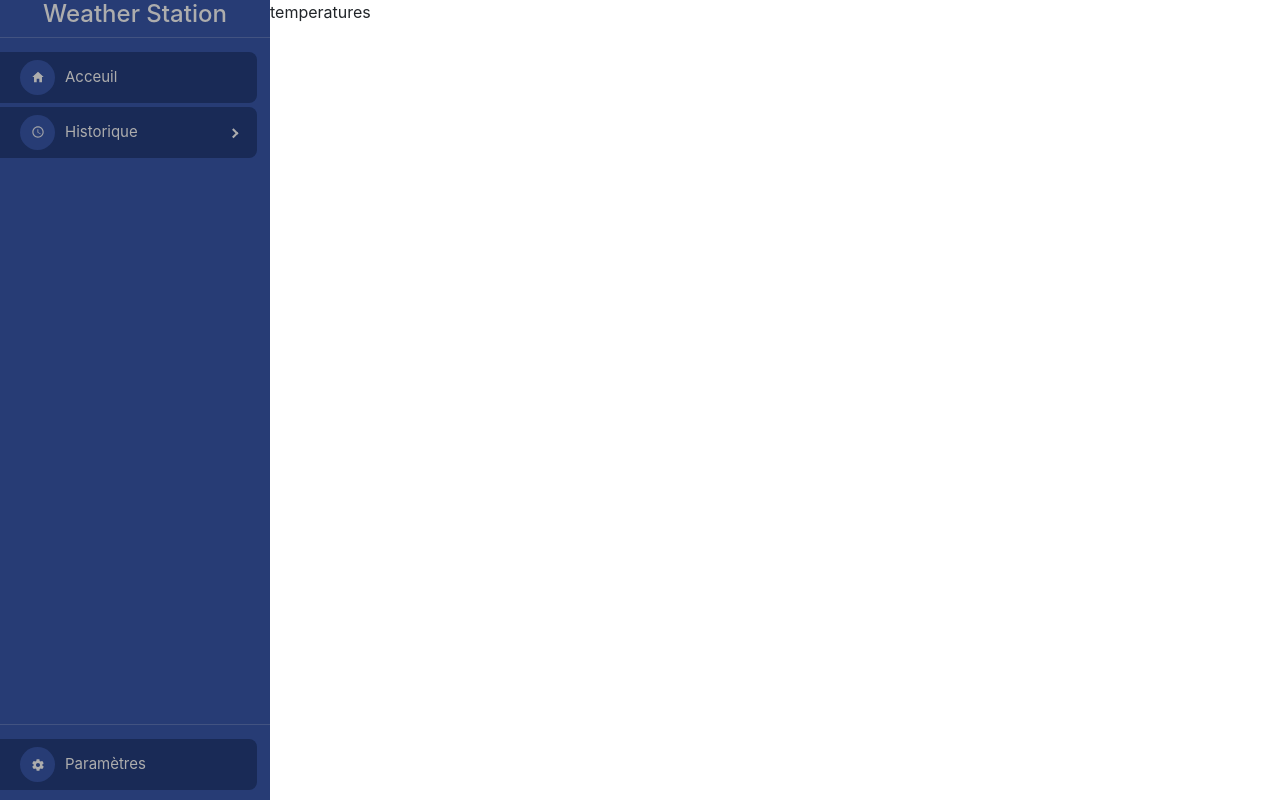
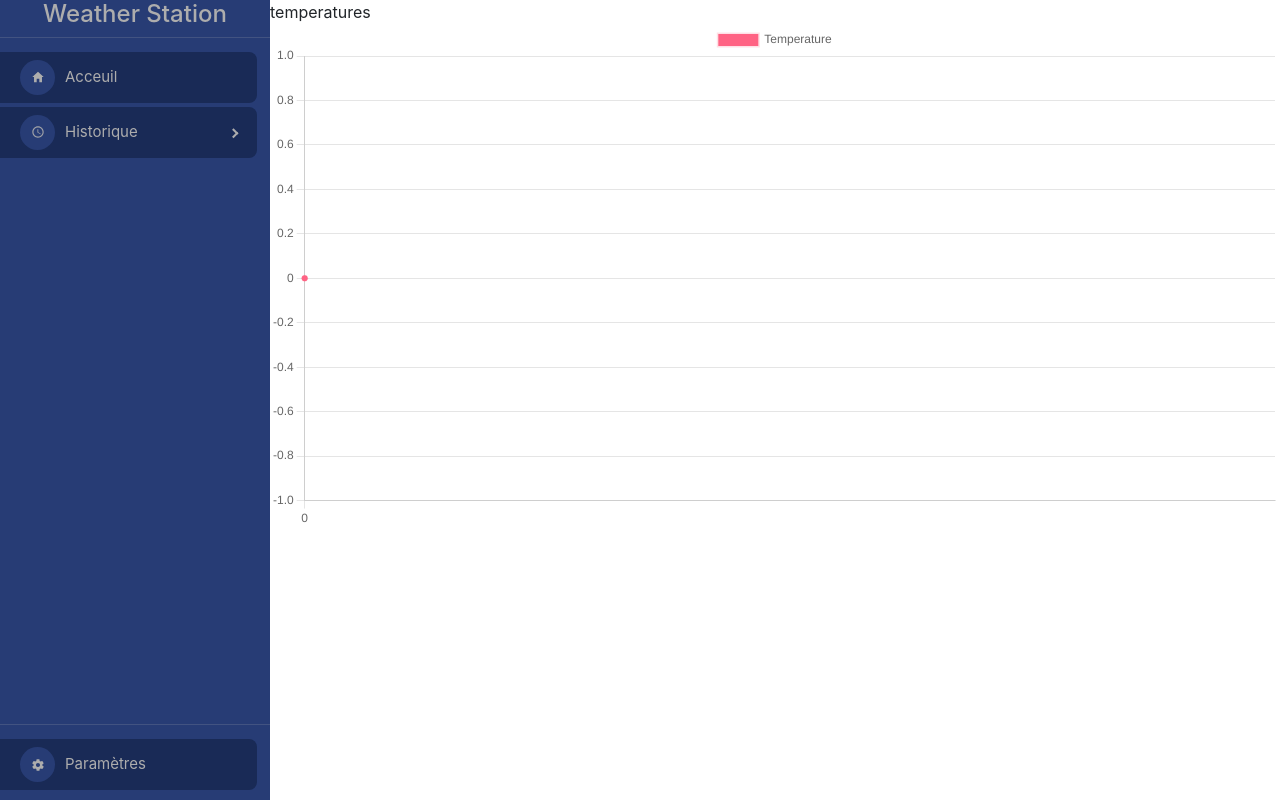
Before and after one commit to kgtb32/WeatherStation, a React (Create React App) app in the folder webapp/: page /temperatures in a window 1280 px wide. Built offline with nearby package versions, Linux system fonts and the light colour scheme; no server answers; the database is empty.

Commit message:
Webapp : page temperature graph

```diff
--- a/webapp/package.json
+++ b/webapp/package.json
@@ -7,11 +7,13 @@
     "@testing-library/react": "^11.2.7",
     "@testing-library/user-event": "^12.8.3",
     "bootstrap": "4.6.0",
+    "chart.js": "^3.5.1",
+    "dayjs": "^1.10.7",
     "firebase": "^9.1.3",
     "i18next": "^21.3.3",
     "i18next-browser-languagedetector": "^6.1.2",
     "react": "^17.0.2",
-    "react-charts": "^2.0.0-beta.7",
+    "react-chartjs-2": "^3.2.0",
     "react-dom": "^17.0.2",
     "react-i18next": "^11.12.0",
     "react-icons": "^4.3.1",
--- a/webapp/src/components/ChartData/ChartData.js
+++ b/webapp/src/components/ChartData/ChartData.js
@@ -1,50 +1,39 @@
-import React from 'react'
-import { Chart } from 'react-charts'
+import React from 'react';
+import { Line } from 'react-chartjs-2';
+
 
 export default function ChartData(data) {
-  const temperature = React.useMemo(
-    () => [
+
+  const displayData = {
+      labels: data.data.data.map(e => e[0]),
+    // labels: ['5', '4', '3', '4', '5', '6'],
+    datasets: [
       {
-        label: 'Series 1',
-        data: [[0, 1], [1, 2], [2, 4], [3, 2], [4, 7]]
+        label: data.data.label,
+        data: data.data.data.map(e => e[1]),
+        fill: false,
+        backgroundColor: 'rgb(255, 99, 132)',
+        borderColor: 'rgba(255, 99, 132, 0.2)',
+      },
+    ],
+  };
+
+  const options = {
+    scales: {
+      y: {
+        beginAtZero: false
       }
-    ],
-    []
-  )
-  const pressure = React.useMemo(
-    () => [
-      {
-        label: 'Series 1',
-        data: [[0, 1], [1, 2], [2, 2], [3, 2], [4, 2]]
-      }
-    ],
-    []
-  )
-  const humidity = React.useMemo(
-    () => [
-      {
-        label: 'Series 1',
-        data: [[0, 12], [1, 2], [2, 20], [3, 2], [4, 7]]
-      }
-    ],
-    []
+    }
+  };
+
+  return(
+    <>
+    <div className='header'>
+      <div className='links'>
+      </div>
+    </div>
+    <Line data={displayData} options={options} style={{width: "100%"}} />
+  </>
   )
 
-  const axes = React.useMemo(
-    () => [
-      { primary: true, type: 'linear', position: 'bottom' },
-      { type: 'linear', position: 'left' }
-    ],
-    []
-  )
-
-  return (
-    <>
-    <div className="graph_container">
-      <Chart data={temperature} axes={axes} />
-    </div>
-      {/* <Chart data={pressure} axes={axes} />
-      <Chart data={humidity} axes={axes} /> */}
-    </>
-  )
 }
--- a/webapp/src/context/index.js
+++ b/webapp/src/context/index.js
@@ -1,8 +1,7 @@
 import React , { createContext, useState, useContext } from 'react';
 import { getFirestore, collection, query, where, onSnapshot } from 'firebase/firestore';
 import app from '../config/firebase.js';
-
-
+import dayjs from 'dayjs'
 
 export const context = createContext()
 
@@ -11,7 +10,7 @@ export function DataContext() {
   }
 
 export const ContextProvider = (props) =>{
-    const [dataWeather, setDataWeather] = useState([{humidity:"", pressure:"", temperature:""}]);
+    const [dataWeather, setDataWeather] = useState([{humidity:"", pressure:"", temperature:0, date:""}]);
 
     const fetchData = async() => {
     const db = getFirestore(app);
@@ -21,10 +20,12 @@ export const ContextProvider = (props) =>{
       let newState = []
       querySnapshot.forEach((doc) => {
         const value = doc.data()
+        const convertDate = dayjs(value.dateEpoch * 1000).$d
         newState.push({
           humidity: value.humidity,
           pressure: value.pressure,
-          temperature: value.temperature
+          temperature: value.temperature,
+          date: convertDate
         })
       });
       setDataWeather(newState)
--- a/webapp/src/pages/Home.jsx
+++ b/webapp/src/pages/Home.jsx
@@ -1,7 +1,5 @@
 import React from "react";
-
 import { useTranslation } from 'react-i18next';
-
 import TopBar from '../components/TopBar/TopBar'
 import ChartData from '../components/ChartData/ChartData'
 import i18n from "../i18n";
@@ -17,7 +15,6 @@ function Home(){
             <p onClick={() => {
                 i18n.changeLanguage('en')
             }}>{t('langName')}</p>
-            <ChartData />
         </div>
     )
 }
--- a/webapp/src/pages/Temperatures.js
+++ b/webapp/src/pages/Temperatures.js
@@ -1,10 +1,42 @@
-import React from "react";
+import React, {useEffect, useState} from "react";
+
+import ChartData from "../components/ChartData/ChartData";
+import { DataContext } from "../context";
 
 export default function Temperatures() {
+
+    const {
+        fetchData,
+        dataWeather
+    } = DataContext()
+
+    const [dataTemperature, setDataTemperature] = useState([]);
+    useEffect(() => {
+        fetchData()
+    }, [])
+
+    useEffect(() => {
+        if (dataWeather) {
+            let prevState = [...dataTemperature]
+            dataWeather.map((e,i)=>
+                    prevState.push([i, e.temperature])
+                )
+            setDataTemperature(prevState)
+        }
+    }, [dataWeather])
+
+    const data =
+        {
+            label: 'Temperature',
+            data: dataTemperature
+        }
+
     return(
-        <div className="temperatures">
-            temperatures
-        </div>
+        <>
+                temperatures
+                <ChartData data={data}/>
+
+        </>
     )
 
 }
```
Also changed, not shown: 2 other files (tests, documents, lock files or other folders).
